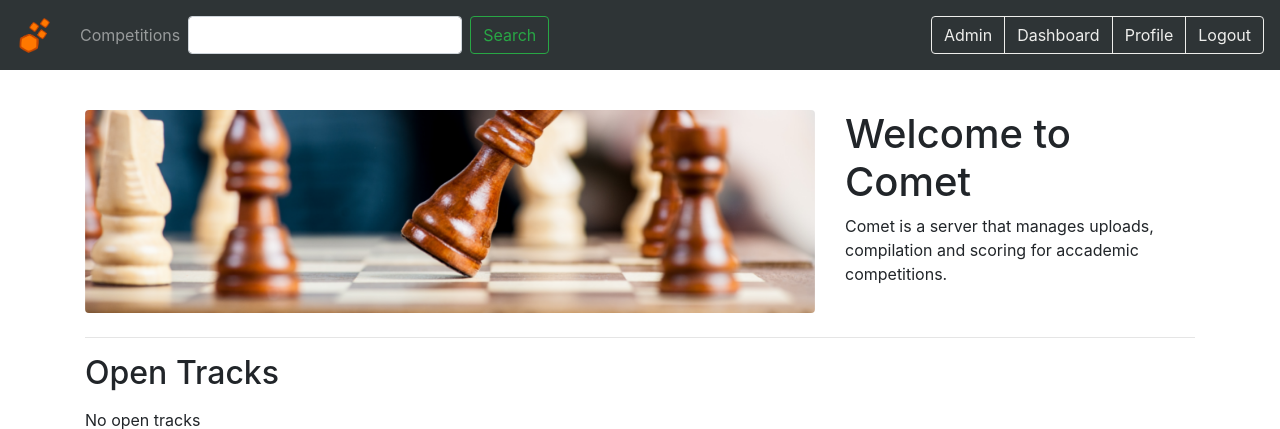
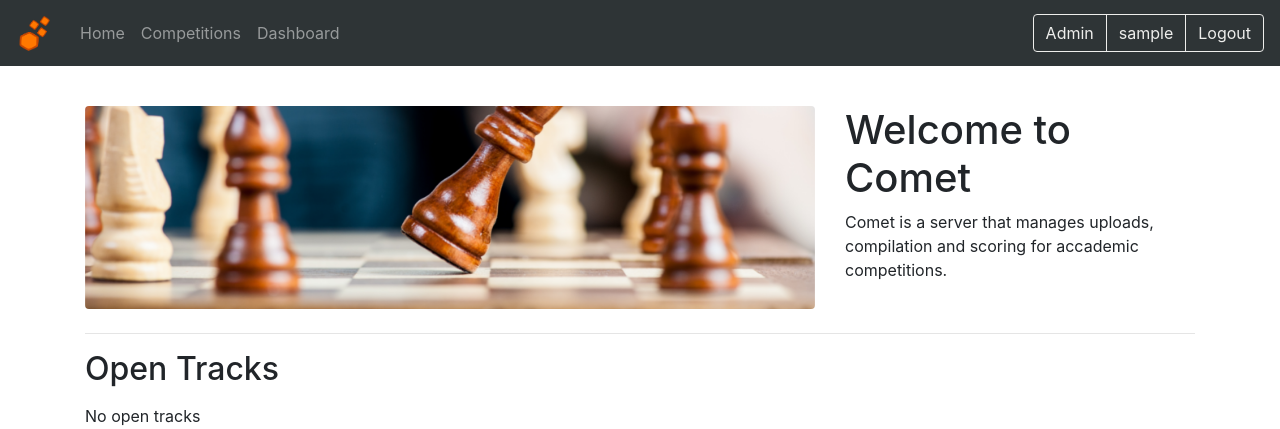
Before and after one commit to fossgalaxy/comet, a Django app: page / in a window 1280 px wide. Shown: the top 429 px of the page. Run offline with Django 3.2, Linux system fonts and the light colour scheme; the visitor is signed in with stand-in values (Sample User, id 1); data that the repository does not hold is empty; some libraries are stand-ins or nearby versions.

Commit message:
adapt top menu to feature the dashboard

```diff
--- a/data/templates/base.html
+++ b/data/templates/base.html
@@ -1,7 +1,7 @@
 <!DOCTYPE html>
 <html class="h-100" lang="en" >
 	<head>
-		<title>{% if request.site %}{{request.site.name}} - {% endif %}{% block head_title %}{% endblock %}</title>
+		<title>{% block head_title %}{% endblock %}{% if request.site %} - {{request.site.name}}{% endif %}</title>
 		{% load bootstrap4 static %}
 
 		<!-- bootstrap -->
@@ -31,10 +31,18 @@
 		{% block navbar %}
 		<nav class="navbar navbar-expand navbar-dark bg-dark" style="position: sticky; top: 0; z-index: 1071">
 			<a class="navbar-brand" href="{% url 'home' %}"><img src="{% static "img/com.aiclash.Comet.png" %}" style="width: 40px; height: 40px" alt="Comet" /></a>
-			<ul class="navbar-nav">
+			<ul class="navbar-nav mr-auto">
+			   <li class="nav-item">
+				<a class="nav-link" href="{% url 'home' %}">Home</a>
+			   </li>
 			   <li class="nav-item">
 				<a class="nav-link" href="{% url 'competitions' %}">Competitions</a>
 			   </li>
+                           {% if user.is_active %}
+			   <li class="nav-item">
+				<a class="nav-link" href="{% url 'dashboard' %}">Dashboard</a>
+			   </li>
+                           {% endif %}
 			</ul>
 
 			<button class="navbar-toggler" type="button" data-toggle="collapse" data-target="#navbarSupportedContent" aria-controls="navbarSupportedContent" aria-expanded="false" aria-label="Toggle navigation">
@@ -42,11 +50,6 @@
 			</button>
 
 			<div class="collapse navbar-collapse" id="navbarSupportedContent">
-
-			<form action="{% url 'competitions' %}" class="form-inline my-2">
-				<input class="form-control mr-sm-2" name="name" type="search" />
-				<button class="btn btn-outline-success my-2 my-sm-0" type="submit">Search</button>
-			</form>
 
 			<div class="btn-group ml-auto" role="group">
 				{% if not user.is_active %}
@@ -56,8 +59,7 @@
 					{% if user.is_staff %}
 					<a href="{% url 'admin:index' %}" class="btn btn-outline-light" role="button">Admin</a>
 					{% endif %}
-				<a href="{% url 'dashboard' %}" class="btn btn-outline-light" role="button">Dashboard</a>
-				<a href="{% url 'account_profile' %}" class="btn btn-outline-light" role="button">Profile</a>
+				<a href="{% url 'account_profile' %}" class="btn btn-outline-light" role="button">{{ user }}</a>
 				<a href="{% url 'account_logout' %}" class="btn btn-outline-light" role="button">Logout</a>
 				{% endif %}
 			</div>
```
